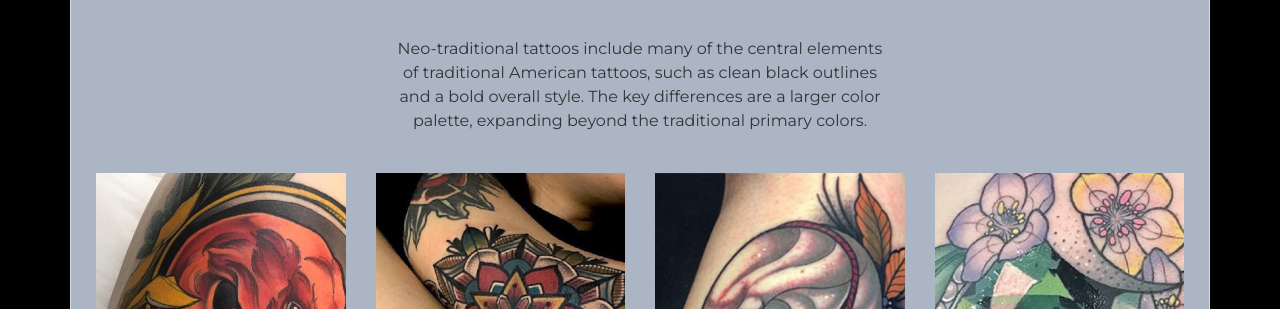
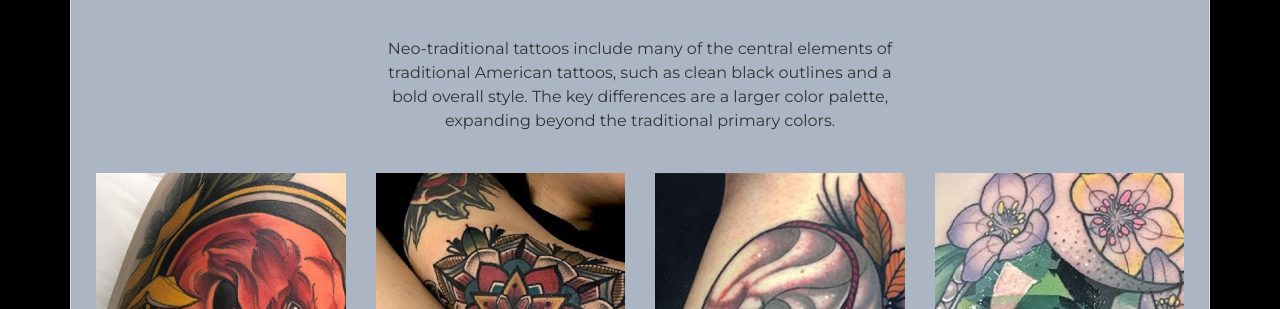
Before and after one commit to patrickdlippert/tattoosite, a website: page gallery.html in a window 1280 px wide. Shown: the part 491-800 px from the top of the page. Drawn offline with nearby package versions, Linux system fonts and the light colour scheme.

Commit message:
Wider Gallery Intro Section

```diff
--- a/css/styles.scss
+++ b/css/styles.scss
@@ -134,7 +134,7 @@ a, a:hover {
 
 .photo-gallery .intro {
   font-size:16px;
-  max-width:500px;
+  max-width:540px;
   margin:0 auto 40px;
 }
 
```
Also changed, not shown: css/styles.css.
